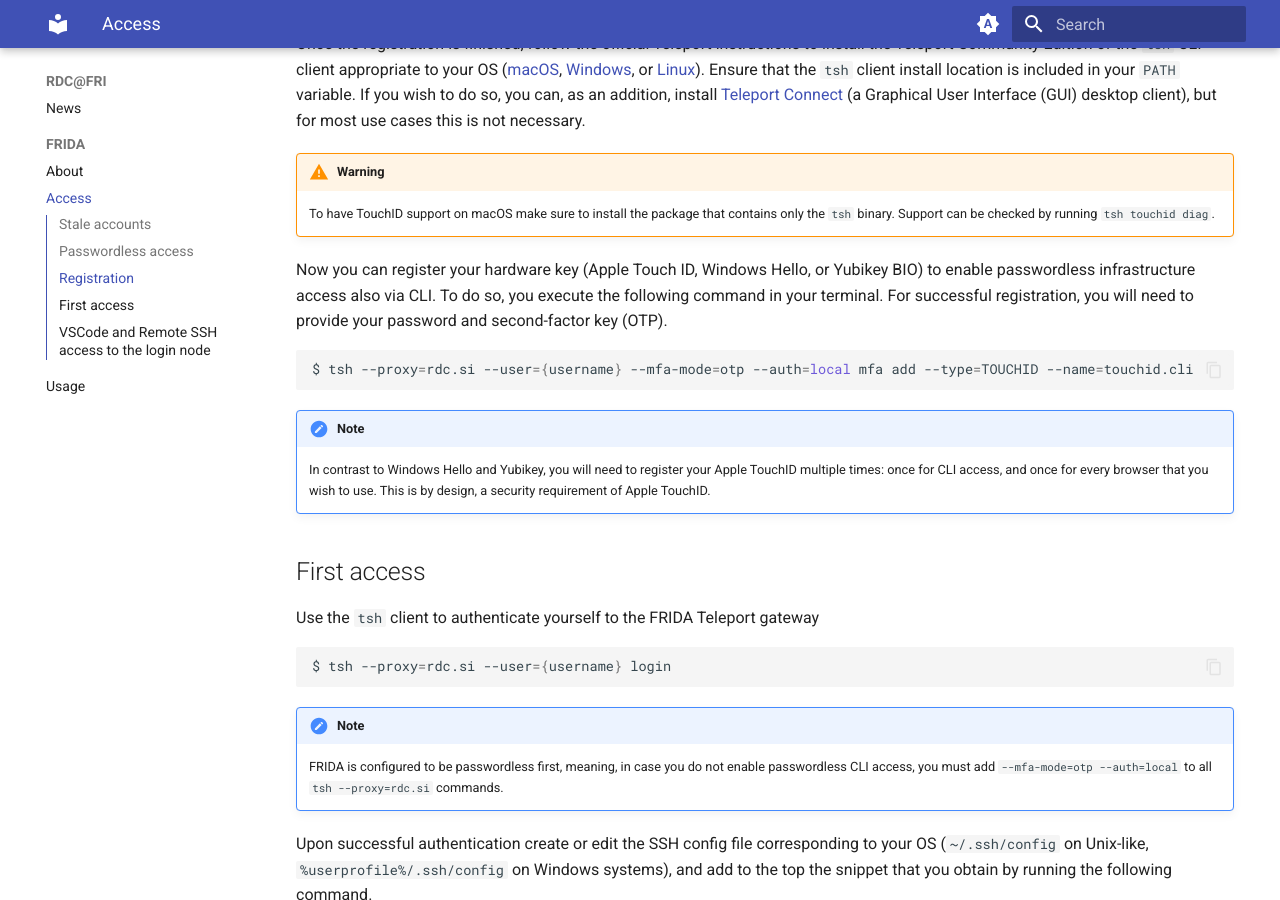
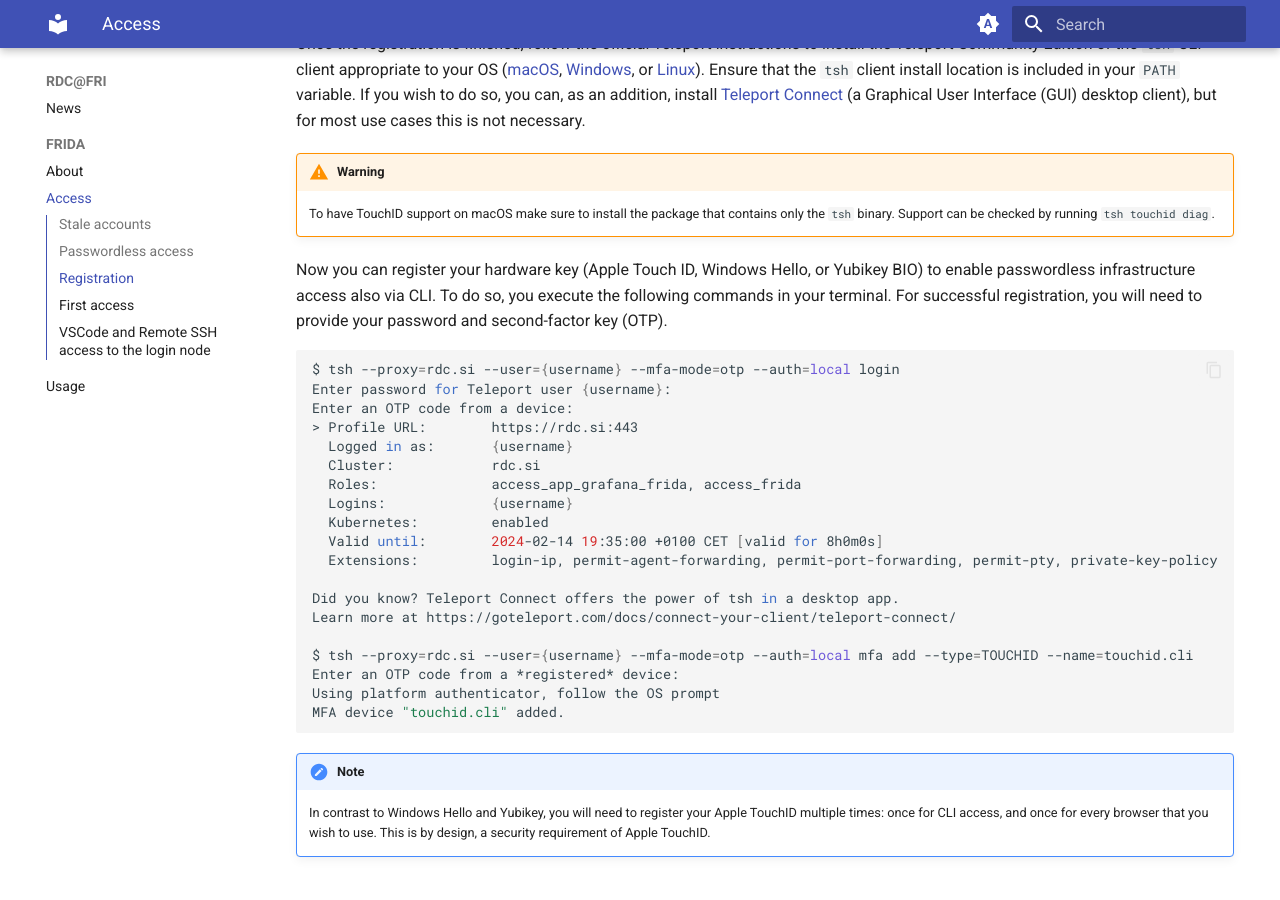
Before and after one commit to UL-FRI/docs.rdc.si, an MkDocs documentation site: the page built from docs/FRIDA/access.md, in a window 1280 px wide and 900 px high, scrolled down 1157 px. Built offline with MkDocs 1.6.1 and Material for MkDocs 9.7.7, drawn with Linux system fonts in a browser that asks for light colours.

Commit message:
fix: update TouchID registration
Signed-off-by: Iztok Lebar Bajec <ilb@fri.uni-lj.si>

````diff
--- a/docs/FRIDA/access.md
+++ b/docs/FRIDA/access.md
@@ -29,9 +29,27 @@
 !!! warning
     To have TouchID support on macOS make sure to install the package that contains only the `tsh` binary. Support can be checked by running `tsh touchid diag`.
 
-Now you can register your hardware key (Apple Touch ID, Windows Hello, or Yubikey BIO) to enable passwordless infrastructure access also via CLI. To do so, you execute the following command in your terminal. For successful registration, you will need to provide your password and second-factor key (OTP).
+Now you can register your hardware key (Apple Touch ID, Windows Hello, or Yubikey BIO) to enable passwordless infrastructure access also via CLI. To do so, you execute the following commands in your terminal. For successful registration, you will need to provide your password and second-factor key (OTP).
 ```bash
+$ tsh --proxy=rdc.si --user={username} --mfa-mode=otp --auth=local login
+Enter password for Teleport user {username}:
+Enter an OTP code from a device:
+> Profile URL:        https://rdc.si:443
+  Logged in as:       {username}
+  Cluster:            rdc.si
+  Roles:              access_app_grafana_frida, access_frida
+  Logins:             {username}
+  Kubernetes:         enabled
+  Valid until:        2024-02-14 19:35:00 +0100 CET [valid for 8h0m0s]
+  Extensions:         login-ip, permit-agent-forwarding, permit-port-forwarding, permit-pty, private-key-policy
+
+Did you know? Teleport Connect offers the power of tsh in a desktop app.
+Learn more at https://goteleport.com/docs/connect-your-client/teleport-connect/
+
 $ tsh --proxy=rdc.si --user={username} --mfa-mode=otp --auth=local mfa add --type=TOUCHID --name=touchid.cli
+Enter an OTP code from a *registered* device:
+Using platform authenticator, follow the OS prompt
+MFA device "touchid.cli" added.
 ```
 
 !!! note
````
